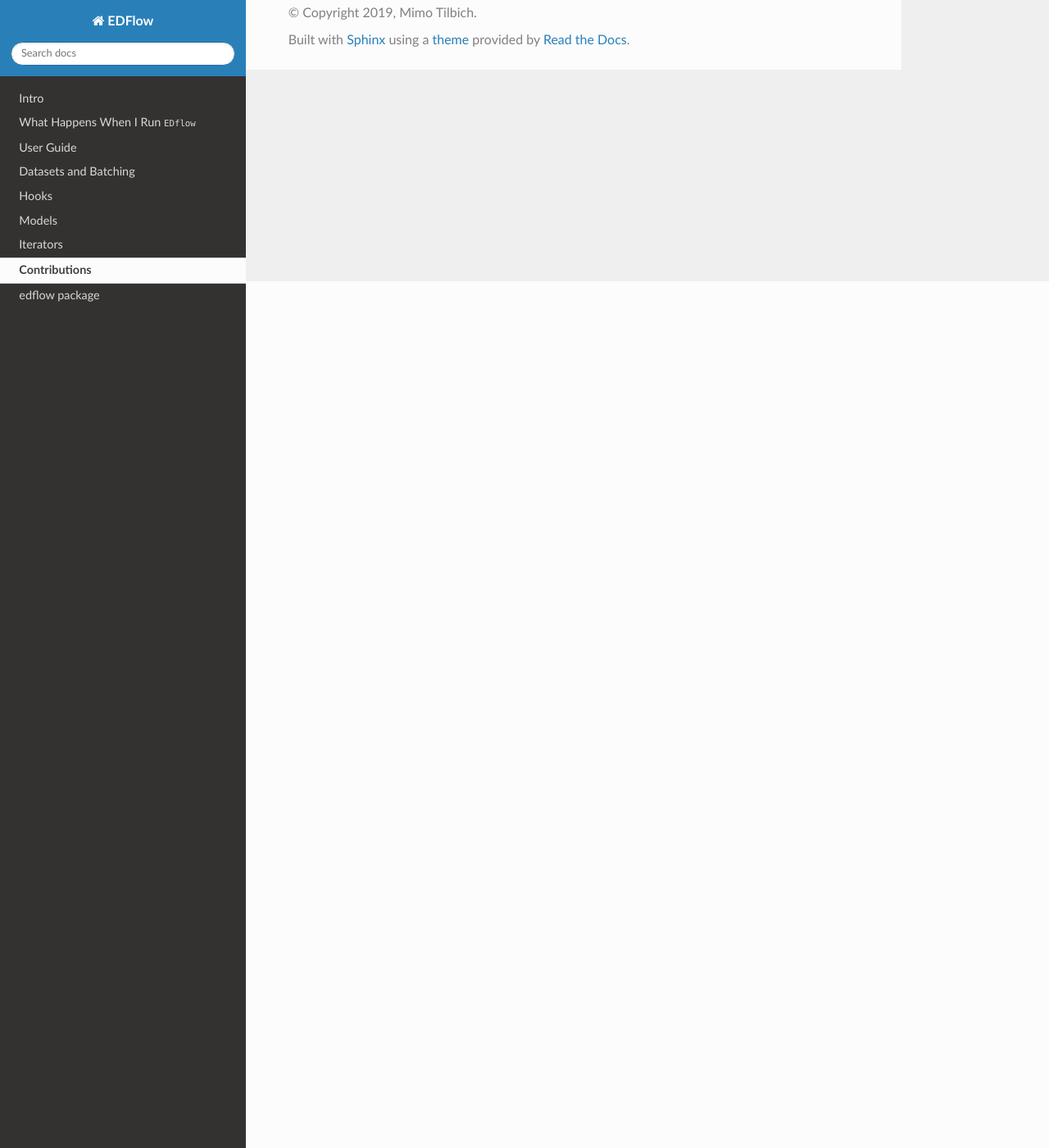
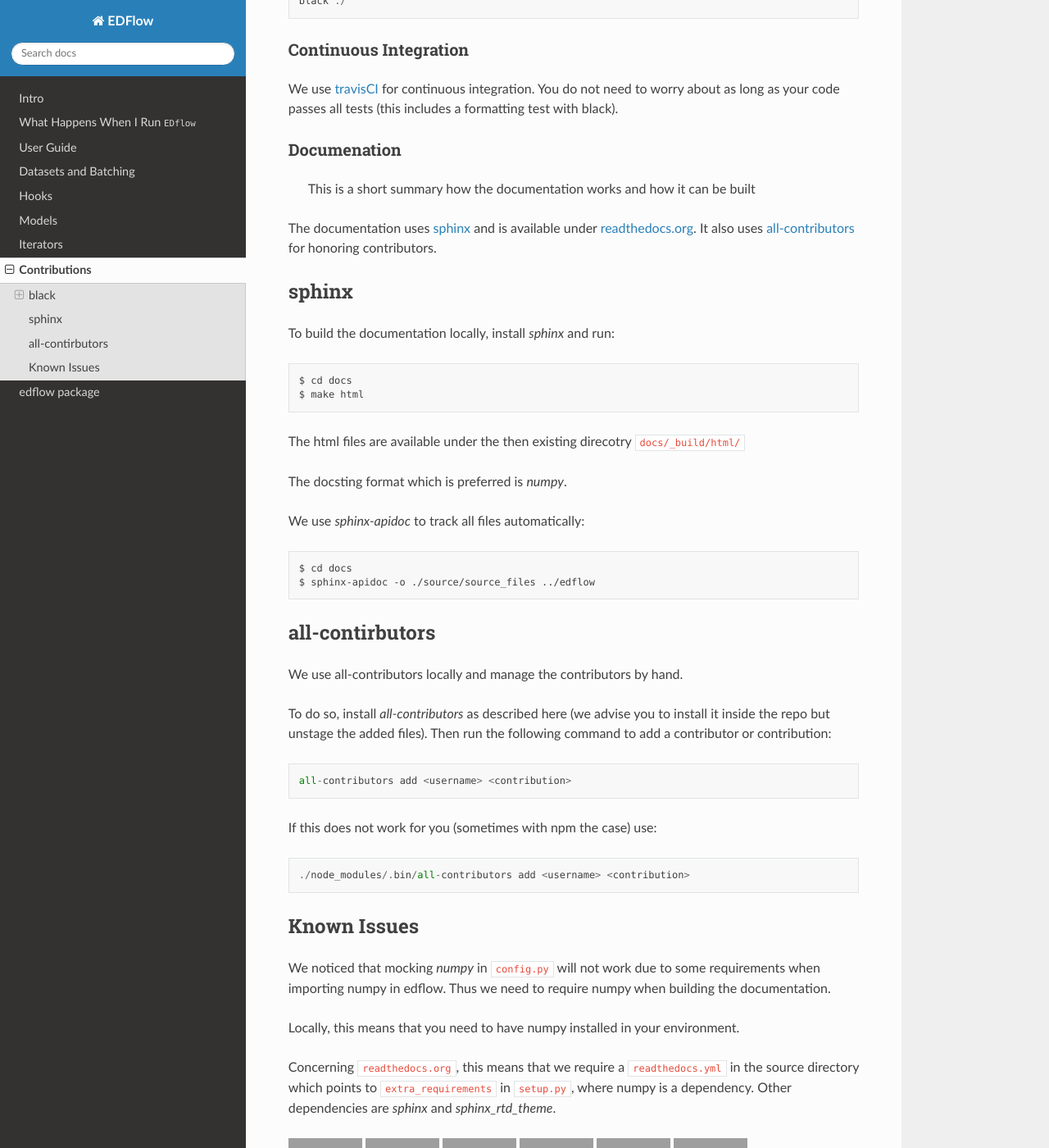
Before and after one commit to pesser/edflow, a Sphinx documentation site: the page built from docs/source/contributions.rst, in a window 1280 px wide and 1400 px high, scrolled down 1057 px. Shown: the whole window at 82% size. Built offline with Sphinx 7.4.7 and the Read the Docs theme 2.0.0, drawn with Linux system fonts in a browser that asks for light colours; some of the changed text lies outside the part shown; grey boxes are pictures that could not be loaded.

Commit message:
Generel improvements
added link to docu in README
Added more informatin on contributing to the documentation to
contributions.rst
fixed formatting of corrections in source files

```diff
--- a/docs/source/contributions.rst
+++ b/docs/source/contributions.rst
@@ -1,6 +1,5 @@
-
 Contributions
-=============
+*************
 
 If you have any new applications that require custom hooks or iterators feel
 free to contribute at any time.
@@ -11,6 +10,9 @@ any way.
 
 We are working on github and celebrate every pull request.
 
+black
+-----
+
 Before requesting a pull please run black_ for better code style or simply add
 black_ to your pre-commit hook:
 
@@ -19,16 +21,77 @@ black_ to your pre-commit hook:
    $ pip install black
 1. Paste the following into at the top <project-root>/.git/hooks/pre-commit.sample
 ::
-   # Run black on all staged files
+   # run black on all staged files
    staged=$(git diff --name-only --cached)
    black $staged
-   # Add them again after formatting
+   # add them again after formatting
    git add $staged
 2. Rename ``pre-commit.sample`` to ``pre-commit``
 3. Make it excutable using
 ::
    $ chmod +x pre-commit
 4. Done!
+
+Or run black by hand and use this command before every commit:
+::
+    black ./
+
+Continuous Integration
+======================
+
+We use travisCI_ for continuous integration.
+You do not need to worry about as long as your code passes all tests (this includes
+a formatting test with black).
+
+Documenation
+============
+
+   This is a short summary how the documentation works and how it can be built
+
+The documentation uses sphinx_ and is available under readthedocs.org_.
+It also uses all-contributors_ for honoring contributors.
+
+sphinx
+------
+
+To build the documentation locally, install `sphinx` and run:
+::
+    $ cd docs
+    $ make html
+
+The html files are available under the then existing direcotry ``docs/_build/html/``
+
+The docsting format which is preferred is `numpy`.
+
+We use `sphinx-apidoc` to track all files automatically:
+::
+    $ cd docs
+    $ sphinx-apidoc -o ./source/source_files ../edflow
+
+all-contirbutors
+----------------
+
+We use all-contributors locally and manage the contributors by hand.
+
+To do so, install `all-contributors` as described here (we advise you to install it inside the repo but unstage the added files).
+Then run the following command to add a contributor or contribution:
+::
+    all-contributors add <username> <contribution>
+
+If this does not work for you (sometimes with npm the case) use:
+::
+    ./node_modules/.bin/all-contributors add <username> <contribution>
+
+Known Issues
+------------
+
+We noticed that mocking `numpy` in ``config.py`` will not work due to some requirements when importing numpy in edflow.
+Thus we need to require numpy when building the documentation.
+
+Locally, this means that you need to have numpy installed in your environment.
+
+Concerning ``readthedocs.org``, this means that we require a ``readthedocs.yml`` in the source directory which points to ``extra_requirements`` in ``setup.py``, where numpy is a dependency.
+Other dependencies are `sphinx` and `sphinx_rtd_theme`.
 
 
 .. image:: https://img.shields.io/github/commit-activity/y/pesser/edflow.svg?logo=github&logoColor=white
@@ -62,3 +125,9 @@ black_ to your pre-commit hook:
  <https://github.com/pesser/edflow/network>
 
 .. _black: https://github.com/ambv/black
+
+.. _readthedocs.org: https://edflow.readthedocs.io/en/latest/
+
+.. _all-contributors: https://allcontributors.org
+
+.. _travisCI: https://travis-ci.org/pesser/edflow/
--- a/docs/source/run_edflow.rst
+++ b/docs/source/run_edflow.rst
@@ -1,6 +1,6 @@
 
 What Happens When I Run ``EDflow``
-==================================
+**********************************
 
 When you successfully build your model start ``EDflow`` with::
     edflow -t your_model/train.yaml
```
Also changed, not shown: README.md (+2 -1 lines), 3 other files.
